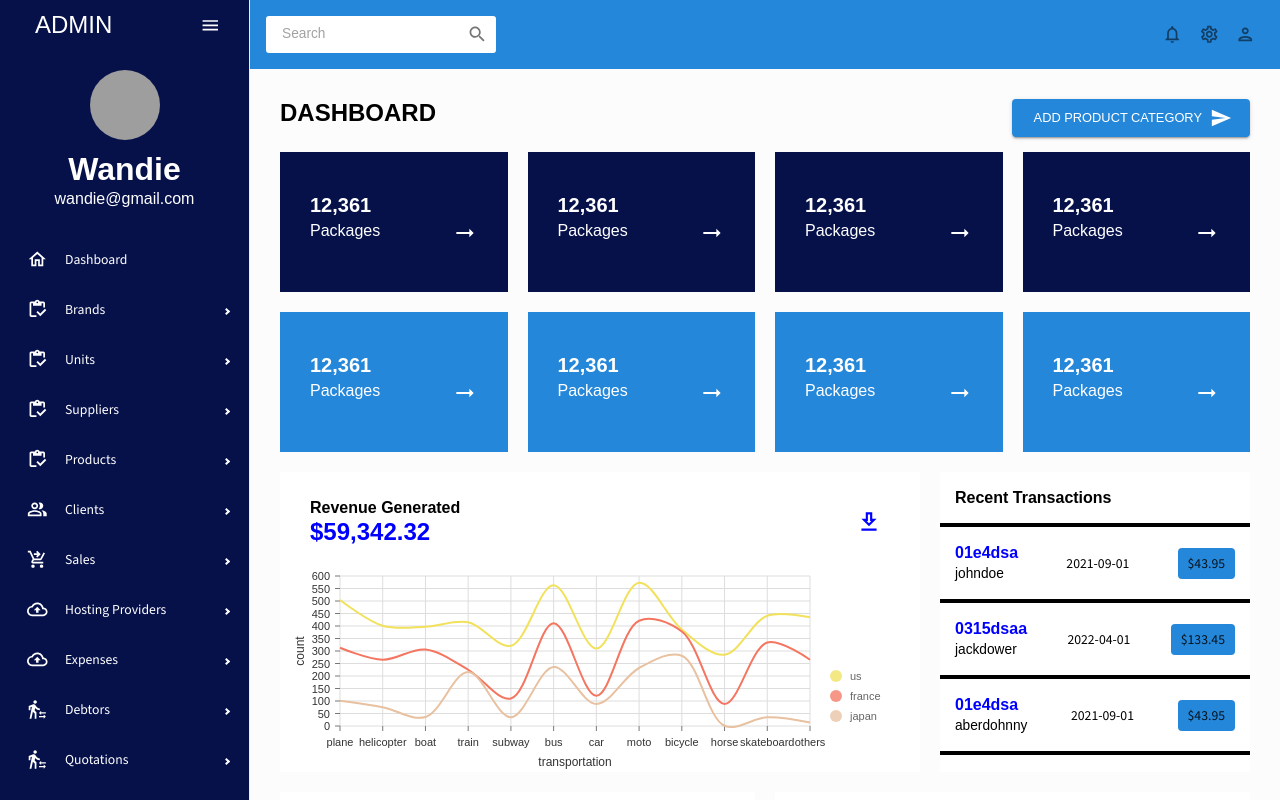
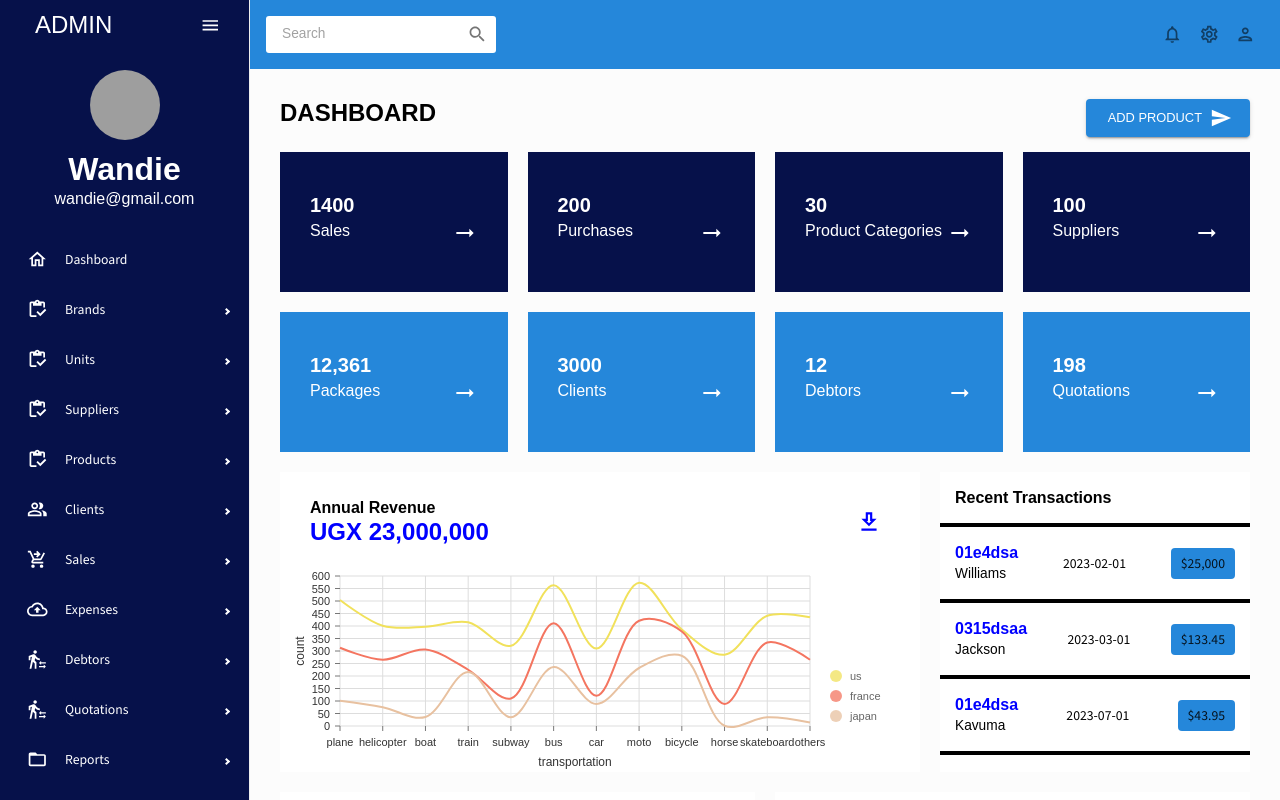
Before and after one commit to wandieinnocents/wandie-admin-dashboard-reactjs-material-ui-v1, a React (Create React App) app: page / in a window 1280 px wide. Built offline with nearby package versions, Linux system fonts and the light colour scheme; grey boxes are pictures that could not be loaded; the HTML template or start-up script is replaced by a standard one.

Commit message:
Fix image in category

```diff
--- a/src/data/mockData.js
+++ b/src/data/mockData.js
@@ -271,20 +271,20 @@ export const mockDataTeam = [
   export const mockTransactions = [
     {
       txId: "01e4dsa",
-      user: "johndoe",
-      date: "2021-09-01",
-      cost: "43.95",
+      user: "Williams",
+      date: "2023-02-01",
+      cost: "25,000",
     },
     {
       txId: "0315dsaa",
-      user: "jackdower",
-      date: "2022-04-01",
+      user: "Jackson",
+      date: "2023-03-01",
       cost: "133.45",
     },
     {
       txId: "01e4dsa",
-      user: "aberdohnny",
-      date: "2021-09-01",
+      user: "Kavuma",
+      date: "2023-07-01",
       cost: "43.95",
     },
     {
--- a/src/pages/ParentProductCategories/ViewParentProductCategories.jsx
+++ b/src/pages/ParentProductCategories/ViewParentProductCategories.jsx
@@ -12,7 +12,6 @@ import ModeEditOutlinedIcon from '@mui/icons-material/ModeEditOutlined';
 import DeleteOutlinedIcon from '@mui/icons-material/DeleteOutlined';
 // progress bar
 import CircularProgress from '@mui/material/CircularProgress';
-import Stack from '@mui/material/Stack';
 
 
 
@@ -212,11 +211,11 @@ const ViewParentProductCategories = () => {
             />
         ) : (
 
+
           <>
               <center>
-              <p style={{ marginTop:'200px' }}>Data is Empty / Loading...</p>
-              {/* <CircularProgress color="secondary" /> */}
-              <CircularProgress color="success" />
+              <Typography style={{ marginTop:'200px', fontSize:'20px' }}>Data is Empty / Loading...</Typography>
+              <CircularProgress color="success" style={{ marginTop:'30px', fontSize:'20px' }} />
               </center>
           </>
 
--- a/src/pages/ProductCategories/AddProductCategory.jsx
+++ b/src/pages/ProductCategories/AddProductCategory.jsx
@@ -40,7 +40,7 @@ const AddProductCategory = () => {
 
 
 
-    // handle drop down change shelter id
+    // handle drop down change parent product category id
     const handleChangeProductCategoryId = (event) => {
       // setParentProductCategoryIdData(event.target.value);
       setParentProductCategoryIdValue(event.target.value);
@@ -91,6 +91,7 @@ const AddProductCategory = () => {
 
         // trigger sweet alerts on success
         .then(function (response) {
+
           Swal.fire({
               icon: 'success',
               title: 'Product Category saved successfully!',
@@ -155,7 +156,9 @@ const AddProductCategory = () => {
                   label="Select Parent Category"
                   onChange={handleChangeProductCategoryId}
                 >
-                   {parent_product_category_id.map((item) => (
+
+                   {parent_product_category_id?.map((item) => (
+
 
                   <MenuItem key={item.id} value={item.id} >{item.parent_product_category_name}</MenuItem>
 
--- a/src/pages/ProductCategories/EditProductCategory.jsx
+++ b/src/pages/ProductCategories/EditProductCategory.jsx
@@ -1,5 +1,6 @@
-import React, { useState, useEffect } from 'react';
+import React, {useState, useEffect} from 'react'
 import { Link, useParams } from "react-router-dom";
+
 import { Box, Button, TextField } from "@mui/material";
 import { Formik } from "formik";
 import * as yup from "yup";
@@ -8,17 +9,66 @@ import Header from "../../components/Header";
 import SendIcon from '@mui/icons-material/Send';
 import Swal from 'sweetalert2'
 import axios from 'axios'
+import FormControl from '@mui/material/FormControl';
+import Select from '@mui/material/Select';
+import MenuItem from '@mui/material/MenuItem';
+import InputLabel from '@mui/material/InputLabel';
 
 
-const EditProductCategory = () => {
+
+const AddProductCategory = () => {
 
   const isNonMobile = useMediaQuery("(min-width:600px)");
 
     // states for data submission
+    const [isSaving, setIsSaving] = useState(false);
     const [id, setId] = useState(useParams().id);
-    const [name, setName] = useState('');
-    const [description, setDescription] = useState('');
-    const [isSaving, setIsSaving] = useState(false);
+
+    // const [parent_product_category_id, setParentProductCategoryId] = useState('');
+    const [parent_product_category_id, setParentProductCategoryIdData] = useState([]);
+    const [parent_product_category_id_value, setParentProductCategoryIdValue] = useState(null);
+
+
+
+    const [product_category_name, setProductCategoryName] = useState('');
+    const [product_category_status, setProductCategoryStatus] = useState('');
+    const [product_category_description, setProductCategoryDescription] = useState('');
+
+    // image upload
+    const [product_category_image, setProductCategoryImageFile] = useState(null);
+
+    const handleFileChange = (event) => {
+      setProductCategoryImageFile(event.target.files[0]);
+    };
+
+
+
+    // handle drop down change parent product category id
+    const handleChangeProductCategoryId = (event) => {
+      // setParentProductCategoryIdData(event.target.value);
+      setParentProductCategoryIdValue(event.target.value);
+    };
+
+    // handle drop down change
+    const handleChangeCategoryStatus = (event) => {
+      setProductCategoryStatus(event.target.value);
+    };
+
+
+    // drop down parent category id data api data fetch and insert in drop down picker
+  useEffect(() => {
+    axios.get('http://127.0.0.1:8000/api/v1/parent_product_categories')
+      .then(response => {
+        // pick from data array (data.data)
+        const data = response.data.data;
+        setParentProductCategoryIdData(data);
+        console.log("Drop down parent category  data", data);
+      })
+      .catch(error => {
+        console.error('Error fetching parent category data:', error);
+      });
+  }, []);
+
 
   // pick existing data to form as form value
   useEffect(() => {
@@ -26,8 +76,9 @@ const EditProductCategory = () => {
     .then(function (response) {
         // handle database fields to set form values
         let category = response.data.data
-          setName(category.name);
-          setDescription(category.description);
+        setProductCategoryName(category.product_category_name);
+        setProductCategoryDescription(category.product_category_description);
+        setProductCategoryStatus(category.product_category_status);
     })
     // trigger sweet alerts on error
     .catch(function (error) {
@@ -46,8 +97,9 @@ const EditProductCategory = () => {
       setIsSaving(true);
       axios.put(`http://127.0.0.1:8000/api/v1/product_categories/${id}`, {
           // database fields to update
-      name: name,
-      description: description
+          product_category_name: product_category_name,
+          product_category_description: product_category_description,
+          product_category_status: product_category_status,
       })
       // trigger sweet alerts on success
       .then(function (response) {
@@ -72,6 +124,8 @@ const EditProductCategory = () => {
     }
 
 
+  // end of  handle data saving to api
+
 
 
 
@@ -80,51 +134,122 @@ const EditProductCategory = () => {
 
       <Box>
       <Header title="Edit Product Category"
-       buttonTitle={"All product Categories"}
+       buttonTitle={"All Product Categories"}
        buttonURL={`/view_product_categories/`}
         />
       {/* FORM */}
+
       <Box >
 
           <form >
             <Box
               display="grid"
               gap="30px"
-              gridTemplateColumns="repeat(4, minmax(0, 1fr))"
+              gridTemplateColumns="repeat(12, minmax(0, 1fr))"
               sx={{
-                "& > div": { gridColumn: isNonMobile ? undefined : "span 4" },
+                "& > div": { gridColumn: isNonMobile ? undefined : "span 12" },
               }}
             >
+
+
+              {/* parent category id */}
+              <FormControl  fullWidth sx={{ gridColumn: "span 6" }}>
+                <InputLabel id="demo-simple-select-label">Select Parent Category</InputLabel>
+                <Select
+                  labelId="demo-simple-select-label"
+                  id="demo-simple-select"
+                  value={parent_product_category_id_value}
+                  label="Select Parent Category"
+                  onChange={handleChangeProductCategoryId}
+                >
+
+                   {parent_product_category_id?.map((item) => (
+
+
+                  <MenuItem key={item.id} value={item.id} >{item.parent_product_category_name}</MenuItem>
+
+
+                  ))}
+
+                </Select>
+              </FormControl>
+
+              {/* product category name */}
               <TextField
                 fullWidth
                 // style={{ width:"100%" }}
                 type="text"
-                label="Category Name"
+                label="Category Name *"
                 // onBlur={handleBlur}
-                onChange={(event)=>{setName(event.target.value)}}
-                value={name}
-                name="name"
+                onChange={(event)=>{setProductCategoryName(event.target.value)}}
+                value={product_category_name}
+                name="parent_product_category_name"
                 // id="name"
                 // error={!!touched.name && !!errors.name}
                 // helperText={touched.name && errors.name}
-                sx={{ gridColumn: "span 4" }}
+                sx={{ gridColumn: "span 6" }}
               />
 
+
+              {/* product category status */}
+              <FormControl  fullWidth sx={{ gridColumn: "span 6" }}>
+                <InputLabel id="demo-simple-select-label">Select Status</InputLabel>
+                <Select
+                  labelId="demo-simple-select-label"
+                  id="demo-simple-select"
+                  value={product_category_status}
+                  label="Select Status"
+                  onChange={handleChangeCategoryStatus}
+                >
+                  <MenuItem value={1}>Active</MenuItem>
+                  <MenuItem value={2}>Disabled</MenuItem>
+                </Select>
+              </FormControl>
+
+               {/* product category image */}
+               <InputLabel id="demo-simple-select-label">Select Image</InputLabel>
+               <input
+                  id="demo-simple-select"
+                  // value={product_category_image}
+                  type="file"
+                  onChange={handleFileChange}
+                   />
+
+               {/* <FormControl  fullWidth sx={{ gridColumn: "span 6" }}>
+                <InputLabel id="demo-simple-select-label">Select Status</InputLabel>
+                <Select
+                  labelId="demo-simple-select-label"
+                  id="demo-simple-select"
+                  value={product_category_status}
+                  label="Select Status"
+                  onChange={handleChangeCategoryStatus}
+                >
+                  <MenuItem value={1}>Active</MenuItem>
+                  <MenuItem value={2}>Disabled</MenuItem>
+                </Select>
+              </FormControl> */}
+
+
+
+
+
+
+              {/* product category description */}
               <TextField
                 fullWidth
                 // style={{ width:"100%" }}
                 type="text"
                 multiline
                 rows={5}
-                label="Description"
+                label="Product Category Description"
                 // onBlur={handleBlur}
-                onChange={(event)=>{setDescription(event.target.value)}}
-                value={description}
-                name="description"
+                onChange={(event)=>{setProductCategoryDescription(event.target.value)}}
+                value={product_category_description}
+                name="parent_product_category_description"
                 // id="description"
                 // error={!!touched.description && !!errors.description}
                 // helperText={touched.description && errors.description}
-                sx={{ gridColumn: "span 4" }}
+                sx={{ gridColumn: "span 12" }}
               />
 
             </Box>
@@ -136,7 +261,7 @@ const EditProductCategory = () => {
               disabled={isSaving}
               onClick={updateData}
               type="submit" size="large" endIcon={<SendIcon />} style={{ backgroundColor:"#2587da", color:"#ffffff" }}  variant="contained">
-                Edit  Category
+                Update Category
               </Button>
             </Box>
           </form>
@@ -150,4 +275,4 @@ const EditProductCategory = () => {
   );
 }
 
-export default EditProductCategory;
+export default AddProductCategory;
--- a/src/pages/ProductCategories/ShowProductCategory.jsx
+++ b/src/pages/ProductCategories/ShowProductCategory.jsx
@@ -57,29 +57,77 @@ export default function ShowProductCategory() {
       <CardActionArea>
 
         <CardContent>
+        <Typography gutterBottom variant="h4" component="div">
+            Category Image
+          </Typography>
+
+          {/* divider */}
+          <Divider style={{ marginBottom:"10px",marginTop:"10px" }} />
+
+          <img src={productCategory.product_category_image} alt="Image" style={{
+              resizeMode: 'cover',
+              // height: 200,
+              width: '100%',
+            }} />
+
+            {/* divider */}
+            <Divider style={{ marginBottom:"10px",marginTop:"10px" }}  />
+
+
           <Typography gutterBottom variant="h4" component="div">
-            Category Name
+            Parent Category Name
           </Typography>
           {/* divider */}
           <Divider style={{ marginBottom:"10px",marginTop:"10px" }} />
 
           <Typography  color="text.secondary">
-           {productCategory.name}
+           {productCategory.parent_product_category_id}
           </Typography>
 
            {/* divider */}
            <Divider style={{ marginBottom:"10px",marginTop:"10px" }} />
 
           <Typography gutterBottom variant="h4" component="div">
-            Description
+            Category Name
           </Typography>
 
           {/* divider */}
           <Divider style={{ marginBottom:"10px",marginTop:"10px" }} />
 
           <Typography  color="text.secondary">
-           {productCategory.description}
+           {productCategory.product_category_name}
           </Typography>
+
+          <Typography gutterBottom variant="h4" component="div">
+            Category Status
+          </Typography>
+
+          {/* divider */}
+          <Divider style={{ marginBottom:"10px",marginTop:"10px" }} />
+
+          <Typography  color="text.secondary">
+           {productCategory.product_category_status}
+          </Typography>
+
+           {/* divider */}
+           <Divider style={{ marginBottom:"10px",marginTop:"10px" }} />
+
+          <Typography gutterBottom variant="h4" component="div">
+            Category Description
+          </Typography>
+
+          {/* divider */}
+          <Divider style={{ marginBottom:"10px",marginTop:"10px" }} />
+
+          <Typography  color="text.secondary">
+           {productCategory.product_category_description}
+          </Typography>
+
+
+
+
+
+
         </CardContent>
       </CardActionArea>
     </Card>
--- a/src/pages/ProductCategories/ViewProductCategories.jsx
+++ b/src/pages/ProductCategories/ViewProductCategories.jsx
@@ -10,6 +10,8 @@ import TransferWithinAStationOutlinedIcon from '@mui/icons-material/TransferWith
 import RemoveRedEyeOutlinedIcon from '@mui/icons-material/RemoveRedEyeOutlined';
 import ModeEditOutlinedIcon from '@mui/icons-material/ModeEditOutlined';
 import DeleteOutlinedIcon from '@mui/icons-material/DeleteOutlined';
+// progress bar
+import CircularProgress from '@mui/material/CircularProgress';
 
 
 
@@ -39,21 +41,48 @@ const ViewProductCategories = () => {
     {
       field: 'id',
       headerName: '#ID',
+      //  width: 100,
       flex: 1
     },
+
     {
-      field: 'name',
-      headerName: 'NAME',
+      field: 'product_category_code',
+      headerName: 'Code',
       // width: 200,
       flex: 1,
       editable: true,
     },
+
     {
-      field: 'description',
-      headerName: 'DESCRIPTION',
-      width: 500,
+      field: 'parent_product_category_id',
+      headerName: 'Parent Category',
+      // width: 200,
+      flex: 1,
       editable: true,
     },
+
+    {
+      field: 'product_category_name',
+      headerName: 'Category Name',
+      // width: 200,
+      flex: 1,
+      editable: true,
+    },
+
+    {
+      field: 'product_category_status',
+      headerName: 'Status',
+      // width: 200,
+      flex: 1,
+      editable: true,
+    },
+
+    // {
+    //   field: 'description',
+    //   headerName: 'DESCRIPTION',
+    //   width: 500,
+    //   editable: true,
+    // },
 
     // view action
     {
@@ -181,6 +210,7 @@ const ViewProductCategories = () => {
       {/* table */}
 
       <Box sx={{ height: 900, width: '100%' }}>
+      {productCategoryData ? (
           <DataGrid
               rows={productCategoryData}
               columns={columns}
@@ -194,7 +224,21 @@ const ViewProductCategories = () => {
             pageSizeOptions={[5]}
             checkboxSelection
             disableRowSelectionOnClick
+
             />
+        ) : (
+
+
+          <>
+              <center>
+              <Typography style={{ marginTop:'200px', fontSize:'20px' }}>Data is Empty / Loading...</Typography>
+              <CircularProgress color="success" style={{ marginTop:'30px', fontSize:'20px' }} />
+              </center>
+          </>
+
+        )}
+
+
     </Box>
 
       {/* End table */}
--- a/src/scenes/dashboard/index.jsx
+++ b/src/scenes/dashboard/index.jsx
@@ -28,7 +28,7 @@ const Dashboard = () => {
 
       <Box>
       <Header title="DASHBOARD"
-       buttonTitle={"ADD PRODUCT CATEGORY"}
+       buttonTitle={"ADD PRODUCT"}
        buttonURL={`/add_product_category/`}
         />
       {/* divider */}
@@ -56,8 +56,8 @@ const Dashboard = () => {
           justifyContent="center"
         >
           <StatBox
-            title="12,361"
-            subtitle="Packages"
+            title="1400"
+            subtitle="Sales"
             // progress="0.5"
             icon_details={
               <ArrowRightAltIcon sx={{ color: "white", fontSize: "26px" }}  />
@@ -79,8 +79,8 @@ const Dashboard = () => {
           justifyContent="center"
         >
           <StatBox
-            title="12,361"
-            subtitle="Packages"
+            title="200"
+            subtitle="Purchases"
             // progress="0.5"
             icon_details={
               <ArrowRightAltIcon sx={{ color: "white", fontSize: "26px" }}  />
@@ -102,8 +102,8 @@ const Dashboard = () => {
           justifyContent="center"
         >
           <StatBox
-            title="12,361"
-            subtitle="Packages"
+            title="30"
+            subtitle="Product Categories"
             // progress="0.5"
             icon_details={
               <ArrowRightAltIcon sx={{ color: "white", fontSize: "26px" }}  />
@@ -125,8 +125,8 @@ const Dashboard = () => {
           justifyContent="center"
         >
           <StatBox
-            title="12,361"
-            subtitle="Packages"
+            title="100"
+            subtitle="Suppliers"
             // progress="0.5"
             icon_details={
               <ArrowRightAltIcon sx={{ color: "white", fontSize: "26px" }}  />
@@ -175,8 +175,8 @@ const Dashboard = () => {
           justifyContent="center"
         >
           <StatBox
-            title="12,361"
-            subtitle="Packages"
+            title="3000"
+            subtitle="Clients"
             // progress="0.5"
             icon_details={
               <ArrowRightAltIcon sx={{ color: "white", fontSize: "26px" }}  />
@@ -198,8 +198,8 @@ const Dashboard = () => {
           justifyContent="center"
         >
           <StatBox
-            title="12,361"
-            subtitle="Packages"
+            title="12"
+            subtitle="Debtors"
             // progress="0.5"
             icon_details={
               <ArrowRightAltIcon sx={{ color: "white", fontSize: "26px" }}  />
@@ -221,8 +221,8 @@ const Dashboard = () => {
           justifyContent="center"
         >
           <StatBox
-            title="12,361"
-            subtitle="Packages"
+            title="198"
+            subtitle="Quotations"
             // progress="0.5"
             icon_details={
               <ArrowRightAltIcon sx={{ color: "white", fontSize: "26px" }}  />
@@ -264,14 +264,14 @@ const Dashboard = () => {
                 fontWeight="600"
                 color={"black"}
               >
-                Revenue Generated
+                Annual Revenue
               </Typography>
               <Typography
                 variant="h3"
                 fontWeight="bold"
                 color={"blue"}
               >
-                $59,342.32
+                UGX 23,000,000
               </Typography>
             </Box>
             <Box>
--- a/src/scenes/global/SideBar.jsx
+++ b/src/scenes/global/SideBar.jsx
@@ -298,7 +298,7 @@ const SideBar = () => {
              </SubMenu>
 
              {/* Hosting Providers  */}
-             <SubMenu icon={<CloudUploadOutlinedIcon />} label="Hosting Providers">
+             {/* <SubMenu icon={<CloudUploadOutlinedIcon />} label="Hosting Providers">
 
                   <MenuItem
                     icon={<ArrowRightAltIcon />}
@@ -316,7 +316,7 @@ const SideBar = () => {
                     > Manage Providers
                   </MenuItem>
 
-             </SubMenu>
+             </SubMenu> */}
 
              <SubMenu icon={<CloudUploadOutlinedIcon />} label="Expenses">
 
```
Lines whose indentation alone changed are shown as unchanged.
